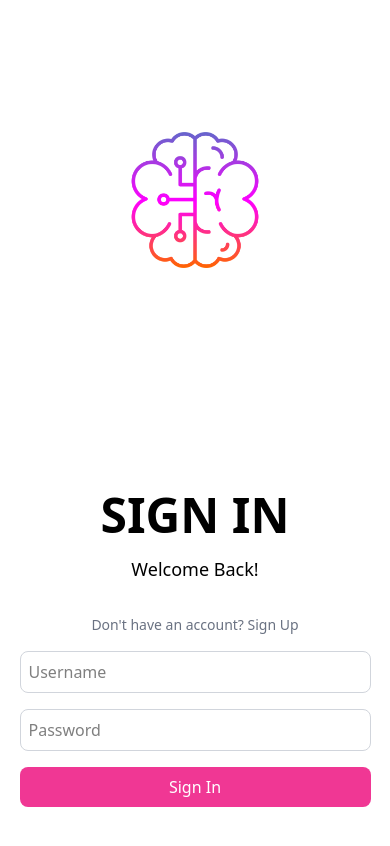
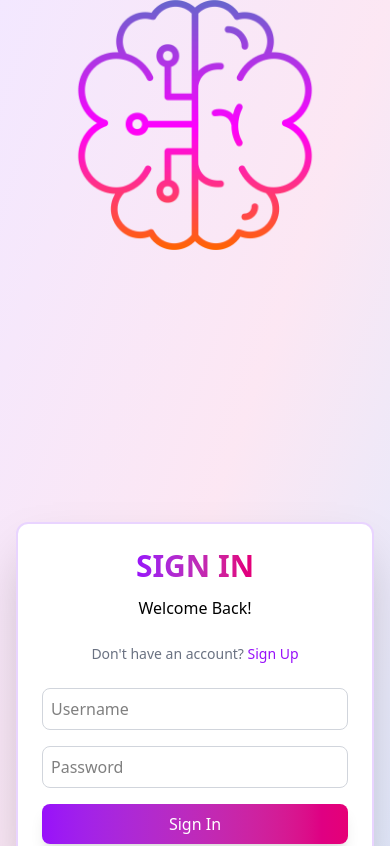
Before and after one commit to sairamanuja/Second-Brain, a React (Vite) app in the folder client/: page /signin in a window 390 px wide. Shown: the top 846 px of the page. Built offline with nearby package versions, Linux system fonts and the light colour scheme.

Commit message:
added toast icons

```diff
--- a/client/package.json
+++ b/client/package.json
@@ -16,6 +16,7 @@
     "client": "file:",
     "react": "^18.3.1",
     "react-dom": "^18.3.1",
+    "react-hot-toast": "^2.6.0",
     "react-router-dom": "^7.2.0",
     "zod": "^3.24.2"
   },
--- a/client/src/components/Button.tsx
+++ b/client/src/components/Button.tsx
@@ -10,11 +10,11 @@ interface ButtonProps {
 }
 
 const variantClasses = {
-    "primary": "bg-purple-600 text-white cursor-pointer ",
-    "secondary": "bg-purple-200 text-purple-600 cursor-pointer",
+    "primary": "bg-gradient-to-r from-purple-600 to-pink-600 text-white cursor-pointer shadow-lg hover:shadow-xl transition-all",
+    "secondary": "bg-gradient-to-r from-purple-100 to-pink-100 text-purple-700 cursor-pointer shadow-md hover:shadow-lg transition-all",
 };
 
-const defaultStyles = "px-4 py-2 rounded-md font-light flex items-center justify-center";
+const defaultStyles = "px-3 py-2 md:px-4 md:py-2 rounded-lg font-medium flex items-center justify-center text-sm md:text-base";
 
 export function Button({ variant, text, startIcon, onClick, fullWidth, loading }: ButtonProps) {
     return (
--- a/client/src/components/Input.tsx
+++ b/client/src/components/Input.tsx
@@ -11,7 +11,7 @@ export function Input({placeholder, reference}: InputProps) {
           placeholder={placeholder}
             type="text"
 
-          className=" px-4 w-full py-2 rounded-md border"
+          className="px-4 w-full py-2 rounded-lg border-2 border-purple-200 focus:border-purple-500 focus:ring-2 focus:ring-purple-200 outline-none transition-all"
         />
     </div>
     );
--- a/client/src/components/SideBarItems.tsx
+++ b/client/src/components/SideBarItems.tsx
@@ -8,7 +8,7 @@ export function SideBarItems({text,icon,onclick}:{
 
     return(
     <div
-        className="flex text-gray-700 cursor-pointer hover:bg-gray-200 rounded max-w-48 pl-4 transition-all duration-150 gap-2 p-2"
+        className="flex text-gray-700 cursor-pointer hover:bg-gradient-to-r hover:from-purple-100 hover:to-pink-100 rounded-lg max-w-48 pl-4 transition-all duration-200 gap-2 p-2 hover:scale-105"
         onClick={onclick}
     >
         <div className="pr-2">
--- a/client/src/pages/SharedContent.tsx
+++ b/client/src/pages/SharedContent.tsx
@@ -30,9 +30,9 @@ export function SharedContent() {
   if (error) return <div className="flex justify-center items-center h-screen">{error}</div>;
 
   return (
-    <div className="p-4">
-      <h1 className="text-2xl font-bold mb-4">Shared Content</h1>
-      <div className="flex gap-4 flex-wrap">
+    <div className="p-4 md:p-6 min-h-screen bg-gradient-to-br from-purple-50 via-pink-50 to-blue-50">
+      <h1 className="text-2xl md:text-3xl font-bold mb-4 md:mb-6 bg-gradient-to-r from-purple-600 to-pink-600 bg-clip-text text-transparent">Shared Content</h1>
+      <div className="grid gap-4 grid-cols-1 sm:grid-cols-2 lg:grid-cols-3 xl:grid-cols-4">
         {contents.map(({ type, link, title, content, _id }) => (
           <Card
             key={_id}
--- a/client/src/pages/Signin.tsx
+++ b/client/src/pages/Signin.tsx
@@ -2,6 +2,7 @@ import React, { useState } from 'react';
 import {  useNavigate } from 'react-router-dom';
 import axios from 'axios';
 import { Link } from 'react-router-dom';
+import toast, { Toaster } from 'react-hot-toast';
 
 
 
@@ -9,10 +10,14 @@ export const Signin = () => {
 
     const [email, setEmail] = useState('');
     const [password, setPassword] = useState('');
+    const [error, setError] = useState('');
+    const [success, setSuccess] = useState('');
     const navigate = useNavigate();
 
     const handleSignup = async (e:React.FormEvent<HTMLFormElement>) => {
         e.preventDefault();
+        setError('');
+        setSuccess('');
 
         try {
             const response = await axios.post("https://second-brain-0z65.onrender.com/api/v1/signin", {
@@ -23,48 +28,55 @@ export const Signin = () => {
             const token = response.data.token;
             if (token) {
                 localStorage.setItem("token", `Bearer ${token}`);
-                alert("User signin successful");
-                navigate("/dashboard");
+                toast.success('Sign in successful! Redirecting...');
+                setTimeout(() => navigate("/dashboard"), 1500);
+            } else {
+                toast.error(response.data.message || "Sign in failed");
             }
-        } catch (error) {
-            alert("Signin failed. Please check your credentials.");
+        } catch (error: any) {
+            const errorMsg = error.response?.data?.message || error.message || "Sign in failed. Please check your credentials.";
+            toast.error(errorMsg);
             console.error("Signin error:", error);
         }
     };
 
     return (
-        <div className="h-screen w-screen flex flex-col justify-center items-center lg:flex-row">
+        <>
+        <Toaster position="top-center" reverseOrder={false} toastOptions={{
+            success: { duration: 3000, iconTheme: { primary: '#10b981', secondary: '#fff' } },
+            error: { duration: 4000, iconTheme: { primary: '#ef4444', secondary: '#fff' } },
+        }} />
+        <div className="min-h-screen w-screen flex flex-col justify-center items-center lg:flex-row overflow-x-hidden bg-gradient-to-br from-purple-100 via-pink-100 to-blue-100">
             {/* Image Section */}
-            <div className="lg:flex w-[35%] h-[100%] justify-center items-center">
+            <div className="flex lg:w-[35%] w-full max-w-[300px] lg:max-w-none h-full justify-center items-center mb-6 lg:mb-0">
 
                 <img
                     src="/brain.png"
-                    className="w-[100%] h-[400px] rounded-lg object-contain"
+                    className="w-full max-w-[250px] lg:max-w-[400px] h-auto rounded-lg object-contain"
                     alt="Signup illustration"
                 />
             </div>
 
             {/* Form Section */}
-            <div className="w-full lg:w-[50%] h-[100%] flex justify-center items-center">
-                <div className="w-[90%] max-w-[500px] rounded-lg">
-                    <div className="flex flex-col items-center justify-center bg-light-blue p-8">
-                        <h1 className='text-5xl font-bold text-center'>SIGN IN</h1>
-                        <p className='text-lg text-center mt-4'>Welcome Back!</p>
+            <div className="w-full lg:w-[50%] min-h-screen flex justify-center items-center px-4 py-8">
+                <div className="w-full max-w-[500px] rounded-xl shadow-2xl bg-white border-2 border-purple-200 p-6 md:p-8">
+                    <div className="flex flex-col items-center justify-center mb-6">
+                        <h1 className='text-3xl md:text-5xl font-bold text-center bg-gradient-to-r from-purple-600 to-pink-600 bg-clip-text text-transparent'>SIGN IN</h1>
+                        <p className='text-base md:text-lg text-center mt-3'>Welcome Back!</p>
                     </div>
-                    <p className="text-sm text-center lg:text-left text-gray-500">
+                    <p className="text-sm text-center text-gray-500 mb-6">
                         Don't have an account?{' '}
                         <Link
-  to="/"  // ← Uses `to` instead of `href`
-  className="text-pt hover:underline"
+  to="/"
+  className="text-purple-600 hover:underline font-medium"
 >
   Sign Up
 </Link>
                     </p>
-                    <div className="flex flex-col items-center lg:items-start pt-4 gap-4">
-                        <form
-                            className="flex flex-col gap-4 w-full"
-                            onSubmit={handleSignup}
-                        >
+                    <form
+                        className="flex flex-col gap-4 w-full"
+                        onSubmit={handleSignup}
+                    >
                             <label htmlFor="Username" className="sr-only">Email</label>
                             <input
                                 id="email"
@@ -85,18 +97,29 @@ export const Signin = () => {
                                 className="p-2 rounded-lg w-full border border-gray-300"
                             />
 
+                            {error && (
+                                <div className="p-3 rounded-lg text-sm font-medium bg-red-100 text-red-700 border border-red-300">
+                                    {error}
+                                </div>
+                            )}
+
+                            {success && (
+                                <div className="p-3 rounded-lg text-sm font-medium bg-green-100 text-green-700 border border-green-300">
+                                    {success}
+                                </div>
+                            )}
 
 
                             <button
-                                className="bg-[#f03794] text-white p-2 rounded-lg w-full"
+                                className="bg-gradient-to-r from-purple-600 to-pink-600 text-white p-2 rounded-lg w-full shadow-lg hover:shadow-xl transition-all hover:scale-105"
                                 type="submit"
                             >
                                 Sign In
                             </button>
                         </form>
-                    </div>
                 </div>
             </div>
         </div>
+        </>
     );
 };
--- a/client/src/pages/Signup.tsx
+++ b/client/src/pages/Signup.tsx
@@ -2,6 +2,7 @@ import React, { useState } from 'react';
 import { useNavigate } from 'react-router-dom';
 import axios from 'axios';
 import { Link } from 'react-router-dom';
+import toast, { Toaster } from 'react-hot-toast';
 
 export const Signup = () => {
 
@@ -14,62 +15,65 @@ export const Signup = () => {
 
     const handleSignup = async (e: React.FormEvent<HTMLFormElement>) => {
         e.preventDefault();
-
+        setMessage('');
 
         if (!agreeToTerms) {
-            alert("Agree to the Terms of Service and Privacy Policy");
+            toast.error('Please agree to the Terms of Service and Privacy Policy');
             return;
         }
 
-        const response = await axios.post("https://second-brain-0z65.onrender.com/api/v1/signup",{
-          username:username,
-          password:password
+        try {
+            const response = await axios.post("https://second-brain-0z65.onrender.com/api/v1/signup", {
+                username: username,
+                password: password
             });
-    console.log(response)
+
             if (response.data.success) {
-            setMessage("Signup successful!");
-           if(message==="Signup successful!"){
-            navigate("/signin")
+                toast.success('Signup successful! Redirecting...');
+                setTimeout(() => navigate("/signin"), 1500);
+            } else {
+                toast.error(response.data.message || "Signup failed");
             }
-
-        } else {
-            setMessage("Signup failed: " + response.data.message);
+        } catch (error: any) {
+            const errorMsg = error.response?.data?.message || error.message || "Signup failed. Please try again.";
+            toast.error(errorMsg);
+            console.error("Signup error:", error);
         }
-
-        console.log(username);
-        console.log(password);
-
     };
 
     return (
-        <div className="h-screen w-screen flex flex-col justify-center items-center lg:flex-row">
+        <>
+        <Toaster position="top-center" reverseOrder={false} toastOptions={{
+            success: { duration: 3000, iconTheme: { primary: '#10b981', secondary: '#fff' } },
+            error: { duration: 4000, iconTheme: { primary: '#ef4444', secondary: '#fff' } },
+        }} />
+        <div className="min-h-screen w-screen flex flex-col justify-center items-center lg:flex-row overflow-x-hidden bg-gradient-to-br from-purple-100 via-pink-100 to-blue-100">
 
-            <div className="lg:flex w-[35%] h-[100%] justify-center items-center">
+            <div className="flex lg:w-[35%] w-full max-w-[300px] lg:max-w-none h-full justify-center items-center mb-6 lg:mb-0">
 
                 <img
                     src="/brain.png"
-                    className="w-[100%] h-[400px] rounded-lg object-contain"
+                    className="w-full max-w-[250px] lg:max-w-[400px] h-auto rounded-lg object-contain"
                     alt="Signup illustration"
                 />
             </div>
 
 
-            <div className="w-full lg:w-[50%] h-[100%] flex justify-center items-center">
-                <div className="w-[90%] max-w-[500px] rounded-lg">
-                    <div className="flex flex-col items-center justify-center bg-light-blue p-8">
-                        <h1 className='text-5xl font-bold text-center'>SECOND BRAIN</h1>
-                        <p className='text-lg text-center mt-4'>Get Started!</p>
+            <div className="w-full lg:w-[50%] min-h-screen flex justify-center items-center px-4 py-8">
+                <div className="w-full max-w-[500px] rounded-xl shadow-2xl bg-white border-2 border-purple-200 p-6 md:p-8">
+                    <div className="flex flex-col items-center justify-center mb-6">
+                        <h1 className='text-3xl md:text-5xl font-bold text-center bg-gradient-to-r from-purple-600 to-pink-600 bg-clip-text text-transparent'>SECOND BRAIN</h1>
+                        <p className='text-base md:text-lg text-center mt-3'>Get Started!</p>
                     </div>
-                    <p className="text-sm text-center lg:text-left text-gray-500">
+                    <p className="text-sm text-center text-gray-500 mb-6">
                         Already have an account?{' '}
                         <Link
   to="/signin"
-  className="text-pt hover:underline"
+  className="text-purple-600 hover:underline font-medium"
 >
   Sign in
 </Link>
                     </p>
-                    <div className="flex flex-col items-center lg:items-start pt-4 gap-4">
                     <form
                         className="flex flex-col gap-4 w-full"
                         onSubmit={handleSignup}
@@ -117,13 +121,17 @@ export const Signup = () => {
                             </div>
 
                             {message && (
-                                <p className={`text-sm ${message.includes('failed') ? 'text-red-500' : 'text-green-500'}`}>
+                                <div className={`p-3 rounded-lg text-sm font-medium ${
+                                    message.includes('successful') || message.includes('Redirecting')
+                                        ? 'bg-green-100 text-green-700 border border-green-300'
+                                        : 'bg-red-100 text-red-700 border border-red-300'
+                                }`}>
                                     {message}
-                                </p>
+                                </div>
                             )}
 
                             <button
-                                className="bg-[#f03794] text-white p-2 rounded-lg w-full cursor-pointer"
+                                className="bg-gradient-to-r from-purple-600 to-pink-600 text-white p-2 rounded-lg w-full cursor-pointer shadow-lg hover:shadow-xl transition-all hover:scale-105"
                                 type="submit"
 
                             >
@@ -133,6 +141,6 @@ export const Signup = () => {
                 </div>
             </div>
         </div>
-        </div>
+        </>
     );
 };
```
Also changed, not shown: client/src/components/CreateContentModal.tsx (+39 -14 lines), client/src/components/SideBar.tsx (+19 -9 lines), client/src/components/card.tsx (+4 -4 lines), client/src/pages/DashBoard.tsx (+19 -12 lines), 1 other file (tests, documents, lock files or other folders). Lines whose indentation alone changed are shown as unchanged.
